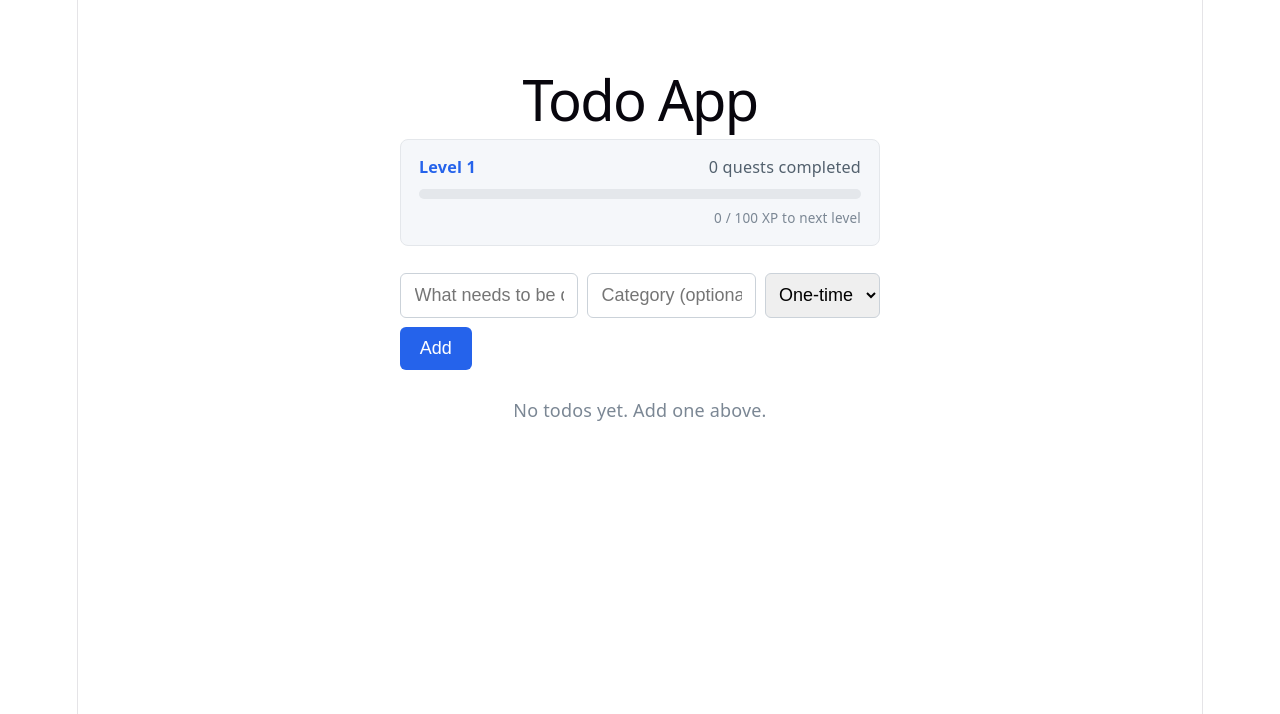
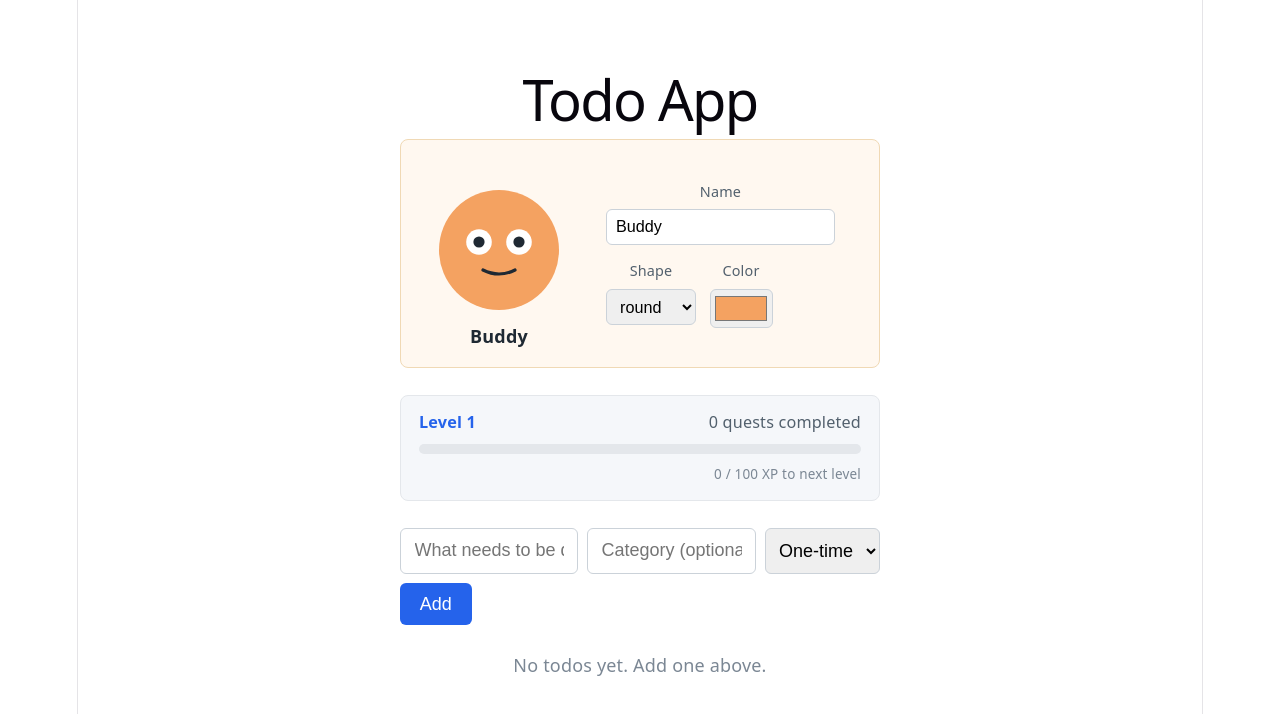
Before and after one commit to iamomtiwari/vibe-coding-lab, a React (Vite) app in the folder 01-todo-app/: page / in a window 1280 px wide. Shown: the top 714 px of the page. Built offline with nearby package versions, Linux system fonts and the light colour scheme.

Commit message:
feat(todo-app): add customizable pet avatar (shape, color, name)

```diff
--- a/01-todo-app/src/App.css
+++ b/01-todo-app/src/App.css
@@ -9,6 +9,62 @@
 h1 {
   text-align: center;
   margin-bottom: 1.5rem;
+}
+
+.pet-panel {
+  display: flex;
+  align-items: center;
+  gap: 1.5rem;
+  background: #fff8f0;
+  border: 1px solid #f0d9b5;
+  border-radius: 8px;
+  padding: 1rem;
+  margin-bottom: 1.5rem;
+  flex-wrap: wrap;
+}
+
+.pet-display {
+  display: flex;
+  flex-direction: column;
+  align-items: center;
+  gap: 0.25rem;
+}
+
+.pet-avatar {
+  display: block;
+}
+
+.pet-name {
+  font-weight: 600;
+}
+
+.pet-controls {
+  display: flex;
+  flex-wrap: wrap;
+  gap: 0.75rem;
+  flex: 1;
+}
+
+.pet-field {
+  display: flex;
+  flex-direction: column;
+  gap: 0.25rem;
+  font-size: 0.8rem;
+  color: #52606d;
+}
+
+.pet-field input,
+.pet-field select {
+  padding: 0.4rem 0.5rem;
+  border: 1px solid #cbd2d9;
+  border-radius: 6px;
+  font-size: 0.9rem;
+}
+
+.pet-field input[type='color'] {
+  padding: 0.15rem;
+  height: 2.2rem;
+  width: 3.5rem;
 }
 
 .stats-panel {
--- a/01-todo-app/src/App.jsx
+++ b/01-todo-app/src/App.jsx
@@ -1,10 +1,15 @@
 import { useEffect, useState } from 'react'
+import PetAvatar from './PetAvatar'
 import './App.css'
 
 const STORAGE_KEY = 'todo-app.todos'
 const PROFILE_STORAGE_KEY = 'todo-app.profile'
+const PET_STORAGE_KEY = 'todo-app.pet'
 const UNCATEGORIZED = 'Uncategorized'
 const XP_PER_TASK = 10
+
+const PET_SHAPES = ['round', 'square', 'star']
+const DEFAULT_PET = { name: 'Buddy', shape: 'round', color: '#f4a261' }
 
 const REPEAT_INTERVAL_MS = {
   daily: 24 * 60 * 60 * 1000,
@@ -32,6 +37,15 @@ function loadProfile() {
     return raw ? JSON.parse(raw) : { xp: 0, questsCompleted: 0 }
   } catch {
     return { xp: 0, questsCompleted: 0 }
+  }
+}
+
+function loadPet() {
+  try {
+    const raw = localStorage.getItem(PET_STORAGE_KEY)
+    return raw ? { ...DEFAULT_PET, ...JSON.parse(raw) } : DEFAULT_PET
+  } catch {
+    return DEFAULT_PET
   }
 }
 
@@ -73,6 +87,7 @@ function resetDueRecurring(todos) {
 function App() {
   const [todos, setTodos] = useState(loadTodos)
   const [profile, setProfile] = useState(loadProfile)
+  const [pet, setPet] = useState(loadPet)
   const [text, setText] = useState('')
   const [category, setCategory] = useState('')
   const [repeat, setRepeat] = useState('none')
@@ -85,6 +100,10 @@ function App() {
   useEffect(() => {
     localStorage.setItem(PROFILE_STORAGE_KEY, JSON.stringify(profile))
   }, [profile])
+
+  useEffect(() => {
+    localStorage.setItem(PET_STORAGE_KEY, JSON.stringify(pet))
+  }, [pet])
 
   // Check for due recurring todos on load, then poll periodically
   // in case the app is left open across the reset boundary.
@@ -174,6 +193,51 @@ function App() {
   return (
     <main className="app">
       <h1>Todo App</h1>
+
+      <section className="pet-panel">
+        <div className="pet-display">
+          <PetAvatar shape={pet.shape} color={pet.color} />
+          <span className="pet-name">{pet.name || 'Unnamed pet'}</span>
+        </div>
+        <div className="pet-controls">
+          <label className="pet-field">
+            Name
+            <input
+              type="text"
+              value={pet.name}
+              onChange={(e) =>
+                setPet((prev) => ({ ...prev, name: e.target.value }))
+              }
+              maxLength={20}
+            />
+          </label>
+          <label className="pet-field">
+            Shape
+            <select
+              value={pet.shape}
+              onChange={(e) =>
+                setPet((prev) => ({ ...prev, shape: e.target.value }))
+              }
+            >
+              {PET_SHAPES.map((s) => (
+                <option key={s} value={s}>
+                  {s}
+                </option>
+              ))}
+            </select>
+          </label>
+          <label className="pet-field">
+            Color
+            <input
+              type="color"
+              value={pet.color}
+              onChange={(e) =>
+                setPet((prev) => ({ ...prev, color: e.target.value }))
+              }
+            />
+          </label>
+        </div>
+      </section>
 
       <section className="stats-panel">
         <div className="stats-header">
--- /dev/null
+++ b/01-todo-app/src/PetAvatar.jsx
@@ -0,0 +1,40 @@
+const BODY_SHAPES = {
+  round: <circle cx="100" cy="115" r="75" />,
+  square: <rect x="28" y="43" width="144" height="144" rx="28" />,
+  star: (
+    <path d="M100 20 L120 80 L184 80 L132 118 L152 180 L100 142 L48 180 L68 118 L16 80 L80 80 Z" />
+  ),
+}
+
+function PetAvatar({ shape = 'round', color = '#f4a261', size = 160 }) {
+  const body = BODY_SHAPES[shape] ?? BODY_SHAPES.round
+
+  return (
+    <svg
+      className="pet-avatar"
+      viewBox="0 0 200 200"
+      width={size}
+      height={size}
+      role="img"
+      aria-label="Pet avatar"
+    >
+      <g fill={color}>{body}</g>
+      <g className="pet-eyes">
+        <circle cx="75" cy="105" r="16" fill="#fff" />
+        <circle cx="125" cy="105" r="16" fill="#fff" />
+        <circle cx="75" cy="105" r="7" fill="#1f2933" />
+        <circle cx="125" cy="105" r="7" fill="#1f2933" />
+      </g>
+      <path
+        className="pet-mouth"
+        d="M80 140 Q100 150 120 140"
+        stroke="#1f2933"
+        strokeWidth="4"
+        strokeLinecap="round"
+        fill="none"
+      />
+    </svg>
+  )
+}
+
+export default PetAvatar
```
